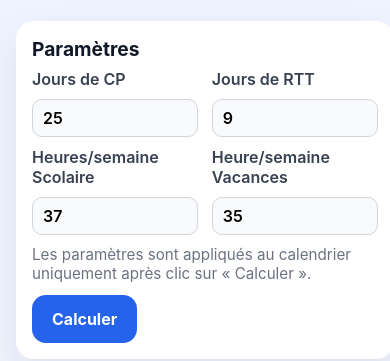
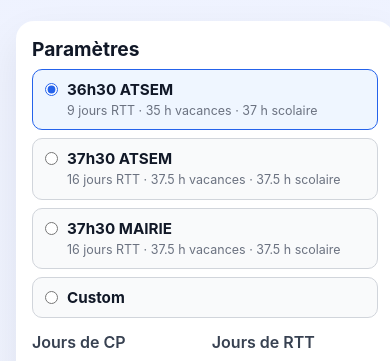
Before and after one commit to stporteur/mairie, a React (Vite) app in the folder client/: page / in a window 390 px wide. Shown: the part 306-667 px from the top of the page. Built offline with nearby package versions, Linux system fonts and the light colour scheme; no server answers.

Commit message:
préparamétrage

```diff
--- a/client/src/App.jsx
+++ b/client/src/App.jsx
@@ -15,6 +15,28 @@ const DEFAULT_LEAVE_SETTINGS = {
   vacationWeeklyHours: 35,
 };
 const LEAVE_SETTINGS_STORAGE_KEY = 'planning-atsem-leave-settings';
+const LEAVE_PROFILE_STORAGE_KEY = 'planning-atsem-leave-profile';
+const LEAVE_SETTING_PROFILES = {
+  atsem365: {
+    label: '36h30 ATSEM',
+    rttDays: '9',
+    vacationWeeklyHours: '35',
+    schoolWeeklyHours: '37',
+  },
+  atsem375: {
+    label: '37h30 ATSEM',
+    rttDays: '16',
+    vacationWeeklyHours: '37.5',
+    schoolWeeklyHours: '37.5',
+  },
+  mairie375: {
+    label: '37h30 MAIRIE',
+    rttDays: '16',
+    vacationWeeklyHours: '37.5',
+    schoolWeeklyHours: '37.5',
+  },
+};
+const LEAVE_PROFILE_NAMES = [...Object.keys(LEAVE_SETTING_PROFILES), 'custom'];
 
 function normalizeQuota(value, fallback) {
   if (value === '') return 0;
@@ -63,6 +85,48 @@ function readLeaveSettings() {
   }
 }
 
+function readLeaveDraftSettings() {
+  const settings = readLeaveSettings();
+  if (typeof window === 'undefined') return settings;
+
+  try {
+    const savedProfile = window.localStorage.getItem(LEAVE_PROFILE_STORAGE_KEY);
+    if (savedProfile === 'custom') {
+      return { ...settings, rttDays: '', vacationWeeklyHours: '', schoolWeeklyHours: '' };
+    }
+
+    const profile = LEAVE_SETTING_PROFILES[savedProfile];
+    return profile
+      ? {
+          ...settings,
+          rttDays: profile.rttDays,
+          vacationWeeklyHours: profile.vacationWeeklyHours,
+          schoolWeeklyHours: profile.schoolWeeklyHours,
+        }
+      : settings;
+  } catch {
+    return settings;
+  }
+}
+
+function readLeaveProfile() {
+  if (typeof window === 'undefined') return 'atsem365';
+
+  try {
+    const savedProfile = window.localStorage.getItem(LEAVE_PROFILE_STORAGE_KEY);
+    if (LEAVE_PROFILE_NAMES.includes(savedProfile)) return savedProfile;
+
+    const settings = readLeaveSettings();
+    return Object.entries(LEAVE_SETTING_PROFILES).find(([, profile]) =>
+      profile.rttDays === settings.rttDays &&
+      profile.vacationWeeklyHours === settings.vacationWeeklyHours &&
+      profile.schoolWeeklyHours === settings.schoolWeeklyHours,
+    )?.[0] || 'custom';
+  } catch {
+    return 'atsem365';
+  }
+}
+
 function App() {
   const [year, setYear] = useState(2026);
   const [vacations, setVacations] = useState([]);
@@ -70,8 +134,9 @@ function App() {
   const [loadingVacations, setLoadingVacations] = useState(false);
   const [trainingByMonth, setTrainingByMonth] = useState(Array.from({ length: 12 }, () => 0));
   const [sidebarOpen, setSidebarOpen] = useState(true);
-  const [leaveSettings, setLeaveSettings] = useState(readLeaveSettings);
+  const [leaveSettings, setLeaveSettings] = useState(readLeaveDraftSettings);
   const [appliedLeaveSettings, setAppliedLeaveSettings] = useState(readLeaveSettings);
+  const [selectedLeaveProfile, setSelectedLeaveProfile] = useState(readLeaveProfile);
   const [calculationError, setCalculationError] = useState('');
   const cpQuota = normalizeQuota(appliedLeaveSettings.cpDays, DEFAULT_LEAVE_SETTINGS.cpDays);
   const rttQuota = normalizeQuota(appliedLeaveSettings.rttDays, DEFAULT_LEAVE_SETTINGS.rttDays);
@@ -90,6 +155,14 @@ function App() {
       // Keep the settings usable if browser storage is unavailable.
     }
   }, [cpQuota, rttQuota, schoolWeeklyHours, vacationWeeklyHours]);
+
+  useEffect(() => {
+    try {
+      window.localStorage.setItem(LEAVE_PROFILE_STORAGE_KEY, selectedLeaveProfile);
+    } catch {
+      // Keep profile selection usable if browser storage is unavailable.
+    }
+  }, [selectedLeaveProfile]);
 
     const handleVacationsLoaded = useCallback((vacations) => {
       setVacations(vacations);
@@ -152,18 +225,44 @@ function App() {
 
   const handleLeaveSettingChange = (setting, value) => {
     setLeaveSettings((current) => ({ ...current, [setting]: value }));
+    if (setting !== 'cpDays') setSelectedLeaveProfile('custom');
+  };
+
+  const handleLeaveProfileChange = (profileName) => {
+    setSelectedLeaveProfile(profileName);
+    if (profileName === 'custom') {
+      setLeaveSettings((current) => ({
+        ...current,
+        rttDays: '',
+        vacationWeeklyHours: '',
+        schoolWeeklyHours: '',
+      }));
+      setCalculationError('');
+      return;
+    }
+
+    const profile = LEAVE_SETTING_PROFILES[profileName];
+    setLeaveSettings((current) => ({
+      ...current,
+      rttDays: profile.rttDays,
+      vacationWeeklyHours: profile.vacationWeeklyHours,
+      schoolWeeklyHours: profile.schoolWeeklyHours,
+    }));
+    setCalculationError('');
   };
 
   const handleLeaveSettingBlur = (setting) => {
     if (setting === 'schoolWeeklyHours') return;
 
     const fallback = DEFAULT_LEAVE_SETTINGS[setting];
-    setLeaveSettings((current) => ({
-      ...current,
-      [setting]: String(setting === 'cpDays' || setting === 'rttDays'
-        ? normalizeQuota(current[setting], fallback)
-        : normalizeWeeklyHours(current[setting], fallback)),
-    }));
+    setLeaveSettings((current) => current[setting] === ''
+      ? current
+      : {
+          ...current,
+          [setting]: String(setting === 'cpDays' || setting === 'rttDays'
+            ? normalizeQuota(current[setting], fallback)
+            : normalizeWeeklyHours(current[setting], fallback)),
+        });
   };
 
   const handleCalculate = () => {
@@ -228,6 +327,33 @@ function App() {
                 <section className="config-panel">
           <div className="card">
             <h2>Paramètres</h2>
+            <fieldset className="leave-profile-options" aria-label="Profils horaires">
+              {Object.entries(LEAVE_SETTING_PROFILES).map(([profileName, profile]) => (
+                <label key={profileName} className="leave-profile-option">
+                  <input
+                    type="radio"
+                    name="leave-profile"
+                    value={profileName}
+                    checked={selectedLeaveProfile === profileName}
+                    onChange={() => handleLeaveProfileChange(profileName)}
+                  />
+                  <span>
+                    <strong>{profile.label}</strong>
+                    <small>{profile.rttDays} jours RTT · {profile.vacationWeeklyHours} h vacances · {profile.schoolWeeklyHours} h scolaire</small>
+                  </span>
+                </label>
+              ))}
+              <label className="leave-profile-option">
+                <input
+                  type="radio"
+                  name="leave-profile"
+                  value="custom"
+                  checked={selectedLeaveProfile === 'custom'}
+                  onChange={() => handleLeaveProfileChange('custom')}
+                />
+                <span><strong>Custom</strong></span>
+              </label>
+            </fieldset>
             <div className="month-grid leave-settings-grid">
               <label className="month-input">
                 <span>Jours de CP</span>
--- a/client/src/index.css
+++ b/client/src/index.css
@@ -396,6 +396,56 @@ button {
   gap: 10px 14px;
 }
 
+.leave-profile-options {
+  display: grid;
+  grid-template-columns: repeat(2, minmax(0, 1fr));
+  gap: 8px;
+  margin: 0 0 14px;
+  padding: 0;
+  border: 0;
+}
+
+.leave-profile-option {
+  display: flex !important;
+  grid-template-columns: none !important;
+  align-items: flex-start;
+  gap: 9px !important;
+  min-width: 0;
+  padding: 10px 12px;
+  border: 1px solid #d1d5db;
+  border-radius: 10px;
+  background: #f9fafb;
+  cursor: pointer;
+}
+
+.leave-profile-option:has(input:checked) {
+  border-color: #2563eb;
+  background: #eff6ff;
+}
+
+.leave-profile-option input[type='radio'] {
+  flex: 0 0 auto;
+  margin: 3px 0 0;
+  accent-color: #2563eb;
+}
+
+.leave-profile-option span {
+  display: grid;
+  gap: 3px;
+}
+
+.leave-profile-option strong {
+  color: #111827;
+  font-size: 0.95rem;
+}
+
+.leave-profile-option small {
+  color: #6b7280;
+  font-size: 0.78rem;
+  font-weight: 400;
+  line-height: 1.4;
+}
+
 .month-input {
   display: grid;
   gap: 5px;
@@ -615,4 +665,8 @@ button {
   .vacation-item strong {
     grid-column: 1 / -1;
   }
+
+  .leave-profile-options {
+    grid-template-columns: minmax(0, 1fr);
+  }
 }
```
